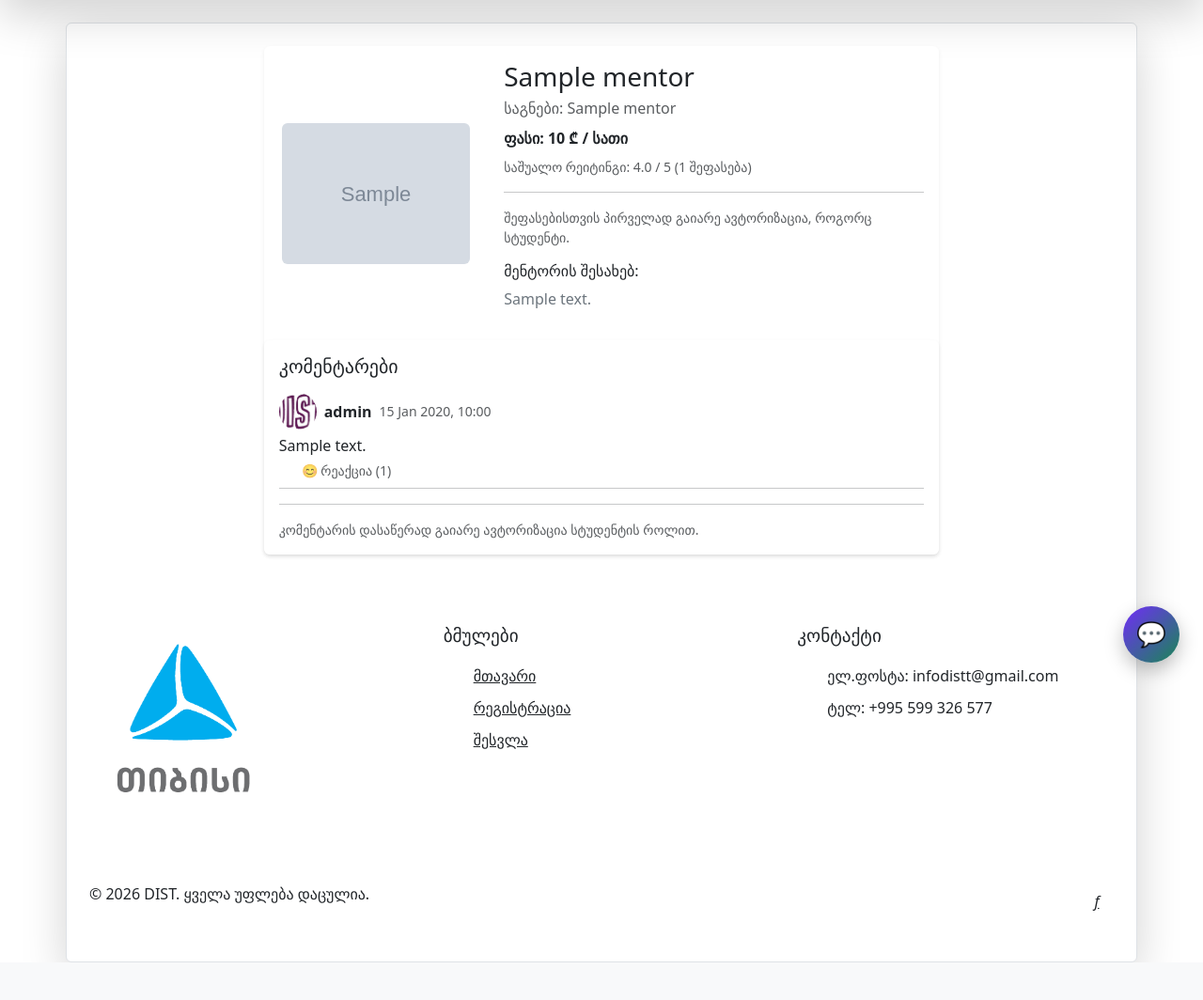
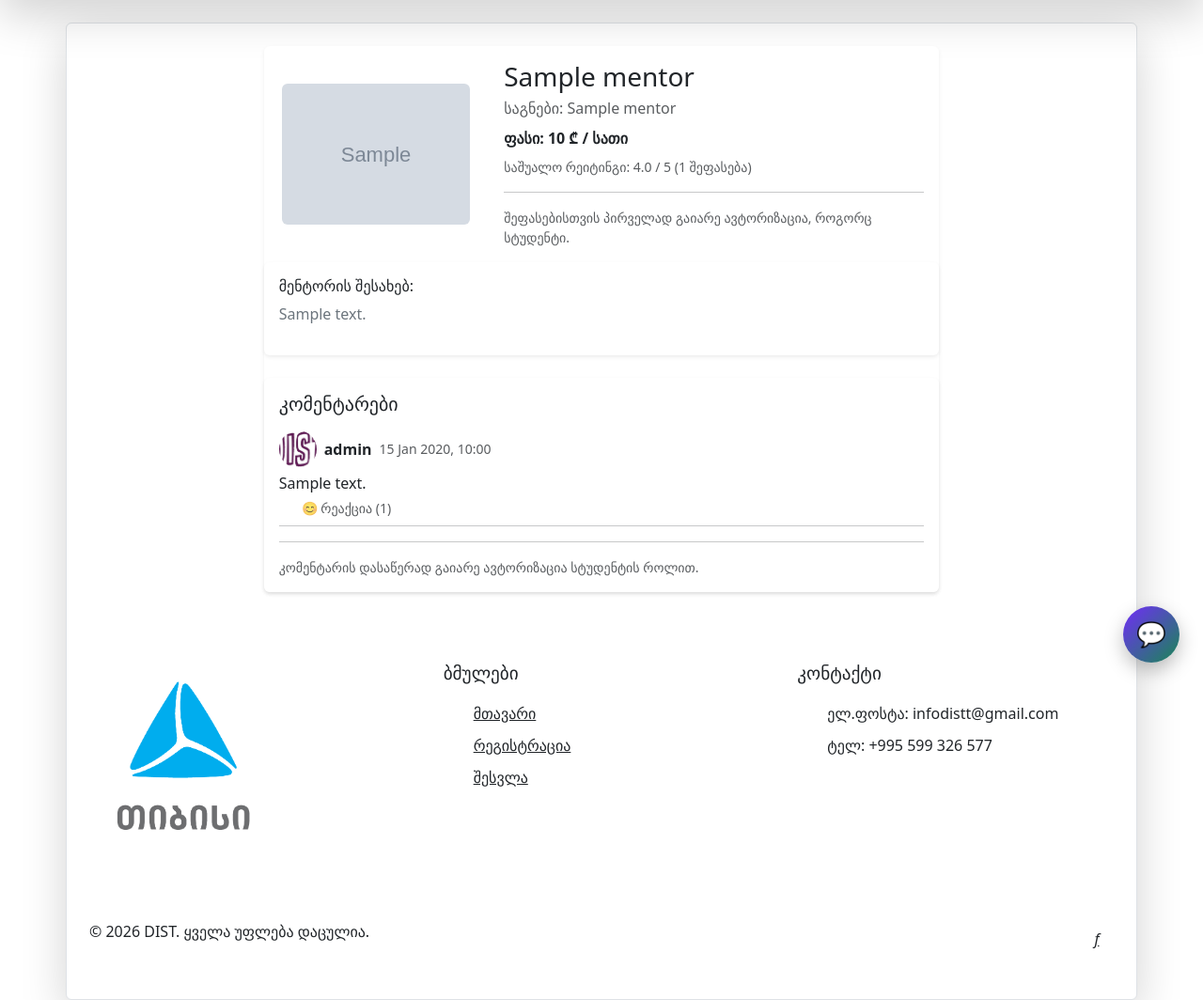
Before and after one commit to shotikoberoshvili/DISTT, a Flask app: page /detailed/1 in a window 1280 px wide. Shown: the part 70-1134 px from the top of the page at 94% size. Before the commit the page ends 1094 px from the top, so only its background shows below. Run offline with Flask 3, Linux system fonts and the light colour scheme; tables that the repository leaves empty hold one stand-in row (values such as "Sample post"); grey boxes marked "Sample" are stand-in pictures; some libraries are stand-ins or nearby versions.

Commit message:
დეტაილ

```diff
--- a/templates/detailed.html
+++ b/templates/detailed.html
@@ -50,14 +50,17 @@
                             <hr>
                             <p class="small text-muted mb-0">შეფასებისთვის პირველად გაიარე ავტორიზაცია, როგორც სტუდენტი.</p>
                             {% endif %}
-                                {% if mentor.text %}
-                                <div class="mt-3">
-                                    <h6>მენტორის შესახებ:</h6>
-                                    <p class="text-secondary" style="white-space: pre-wrap;">{{ mentor.text }}</p>
-                                </div>
-                                {% endif %}
                 </div>
             </div>
+
+            {% if mentor.text %}
+            <div class="card shadow-sm border-0 mb-4">
+                <div class="card-body">
+                    <h6>მენტორის შესახებ:</h6>
+                    <p class="text-secondary" style="white-space: pre-wrap;">{{ mentor.text }}</p>
+                </div>
+            </div>
+            {% endif %}
 
 
             <div class="card border-0 shadow-sm">
```
